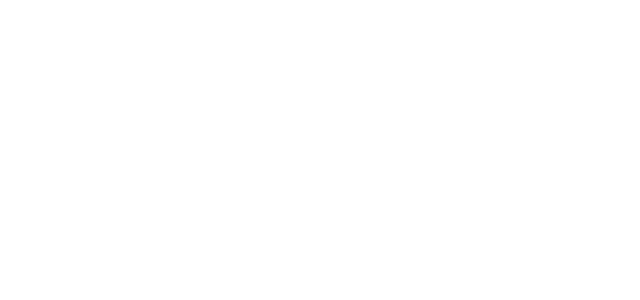
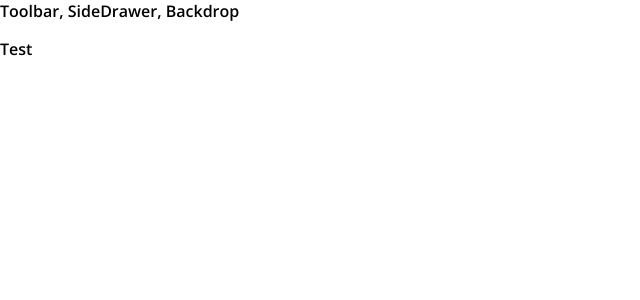
Before and after one commit to talaharon/Burger-Builder-App, a React app: page / in a window 1280 px wide. Shown: the top 300 px of the page, without its empty margins (0-640 px from the left). Built offline with nearby package versions, Linux system fonts and the light colour scheme.

Commit message:
Set up a layout sketch

```diff
--- a/src/App.js
+++ b/src/App.js
@@ -1,10 +1,12 @@
 import React, { Component } from 'react';
-
+import Layout from  './components/Layout/Layout';
 class App extends Component {
   render() {
     return (
       <div>
-
+        <Layout>
+          <p>Test</p>
+        </Layout>
       </div>
     );
   }
--- /dev/null
+++ b/src/components/Layout/Layout.js
@@ -0,0 +1,16 @@
+import React from 'react';
+import Aux from '../../hoc/Aux';
+
+const layout = (props) =>(
+    <Aux>
+        <div>
+            Toolbar, SideDrawer, Backdrop
+        </div>
+        <main>
+            {props.children}
+        </main>
+    </Aux>
+);
+
+
+export default layout;
--- /dev/null
+++ b/src/hoc/Aux.js
@@ -0,0 +1,4 @@
+
+const aux = props => props.children;
+
+export default aux;
--- a/src/index.css
+++ b/src/index.css
@@ -1,5 +1,5 @@
 body {
   margin: 0;
   padding: 0;
-  font-family: sans-serif;
+  font-family: "Open Sans" , sans-serif;
 }
```
